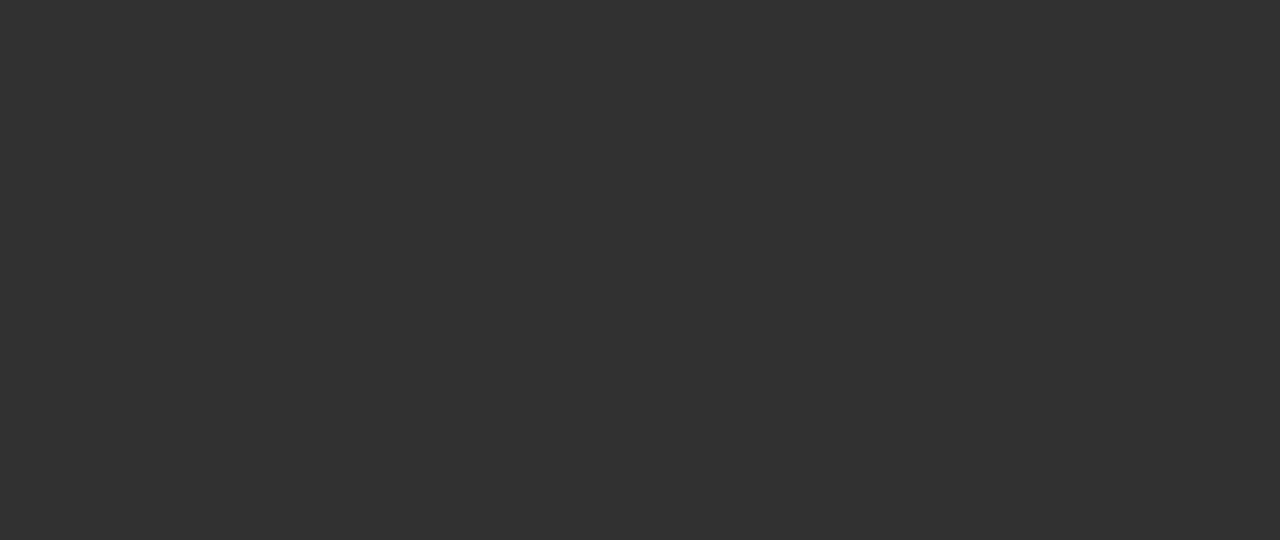
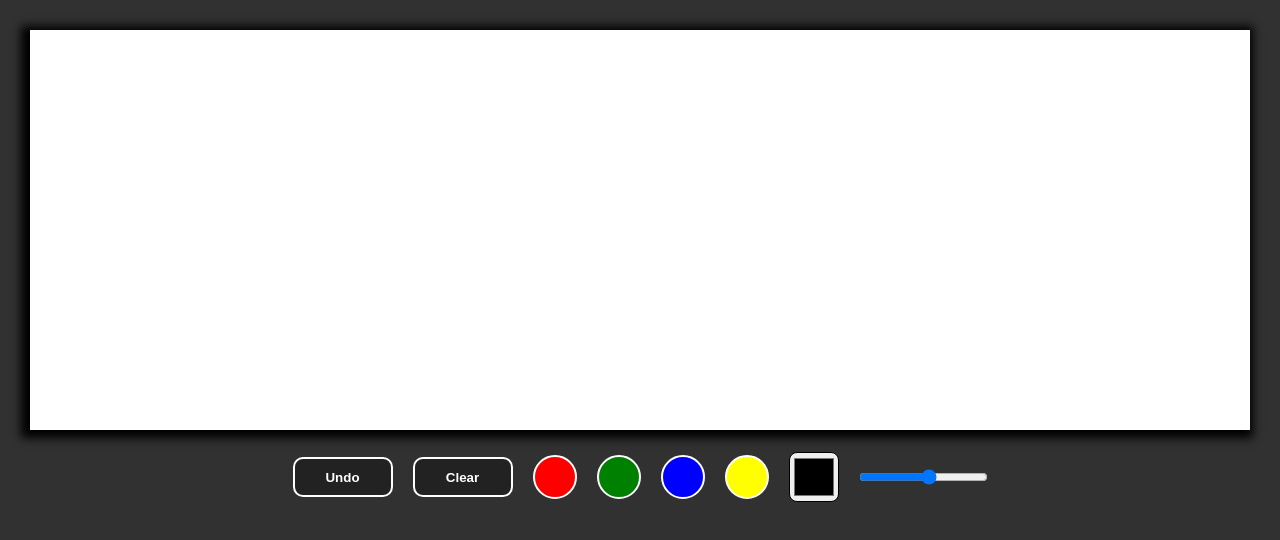
Before and after one commit to thepranaygupta/White-Board, a plain HTML site: page index.html in a window 1280 px wide. Drawn offline with Linux system fonts and the light colour scheme.

Commit message:
feat: implement basic pen-up pen-down function

```diff
--- a/css/style.css
+++ b/css/style.css
@@ -1,9 +1,55 @@
 @import url("https://fonts.googleapis.com/css2?family=Poppins");
 
-* {
+body {
   margin: 0px;
-  padding: 0px;
+  padding: 30px;
   font-family: "Poppins";
   overflow: hidden;
+  box-sizing: border-box;
   background: #313131;
 }
+
+canvas {
+    box-shadow: -3px 2px 9px 6px black;
+    cursor: pointer;
+}
+
+.tools {
+  display: flex;
+  justify-content: center;
+  flex-direction: row;
+  margin-top: 15px;
+}
+
+.tools .color-field {
+  height: 40px;
+  width: 40px;
+  min-height: 40px;
+  min-width: 40px;
+  display: inline-block;
+  border-radius: 50%;
+  border: 2px solid white;
+  cursor: pointer;
+  align-self: center;
+  margin: 0 10px;
+}
+
+.tools .button {
+  align-self: center;
+  width: 100px;
+  height: 40px;
+  border: 2px solid white;
+  border-radius: 10px;
+  cursor: pointer;
+  color: white;
+  background: #222;
+  font-weight: bold;
+  margin: 0 10px;
+}
+
+.color-picker, .pen-range {
+  cursor: pointer;
+  margin: 0 10px;
+  height: 50px;
+  border-radius: 8px;
+}
--- a/index.html
+++ b/index.html
@@ -11,6 +11,23 @@
 
 <body>
 
+    <div class="field">
+        <canvas id="canvas"></canvas>
+
+        <div class="tools">
+            <button type="button" class="button">Undo</button>
+            <button type="button" class="button">Clear</button>
+
+            <div onClick class="color-field" style="background: red;"></div>
+            <div class="color-field" style="background: green;"></div>
+            <div class="color-field" style="background: blue;"></div>
+            <div class="color-field" style="background: yellow;"></div>
+
+            <input type="color" class="color-picker">
+            <input type="range" min="1" max="10" class="pen-range">
+        </div>
+    </div>
+
 </body>
 
 <script src="js/app.js"></script>
--- a/js/app.js
+++ b/js/app.js
@@ -0,0 +1,51 @@
+const canvas = document.getElementById("canvas");
+canvas.width = window.innerWidth - 60;
+canvas.height = 400;
+
+let context = canvas.getContext("2d");
+context.fillStyle = "white";
+context.fillRect(0, 0, canvas.width, canvas.height);
+
+let draw_color = "black";
+let draw_width = "2";
+let is_drawing = false;
+
+// for mobile and tablet
+canvas.addEventListener("touchstart", start, false);
+canvas.addEventListener("touchmove", draw, false);
+canvas.addEventListener("touchend", stop, false);
+
+// for computer mouse
+canvas.addEventListener("mousedown", start, false);
+canvas.addEventListener("mousemove", draw, false);
+canvas.addEventListener("mouseup", stop, false);
+canvas.addEventListener("mouseout", stop, false);
+
+function start(event) {
+    is_drawing = true;
+    context.beginPath();
+    context.moveTo(event.clientX - canvas.offsetLeft, event.clientY - canvas.offsetTop);
+
+    event.preventDefault();
+}
+
+function draw(event) {
+    if (is_drawing) {
+        context.lineTo(event.clientX - canvas.offsetLeft, event.clientY - canvas.offsetTop);
+        context.strokeStyle = draw_color;
+        context.lineWidth = draw_width;
+        context.lineCap = "round";
+        context.lineJoin = "round";
+        context.stroke();
+    }
+    event.preventDefault();
+}
+
+function stop(event) {
+    if (is_drawing) {
+        context.stroke();
+        context.closePath();
+        is_drawing = false;
+    }
+    event.preventDefault();
+}
```
